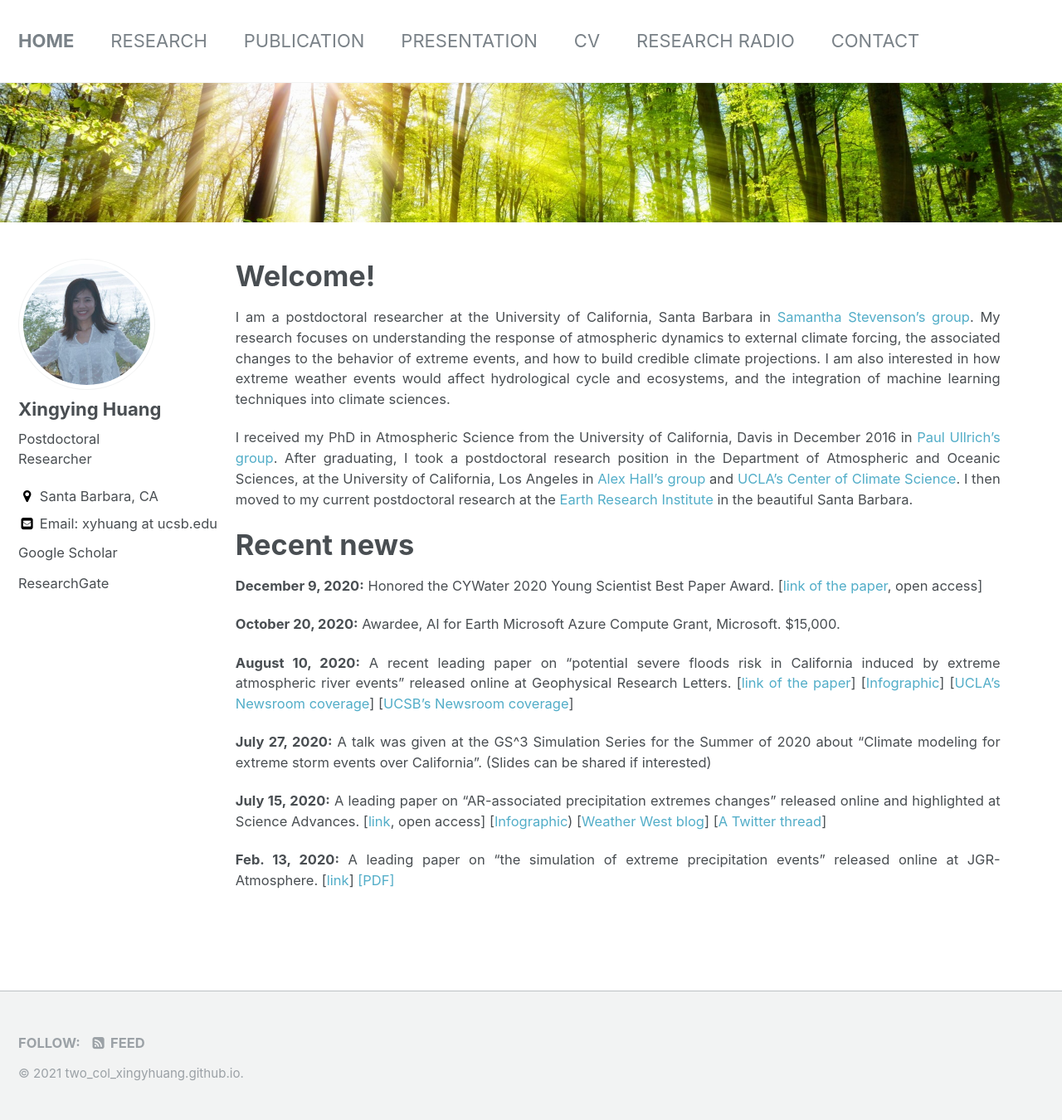
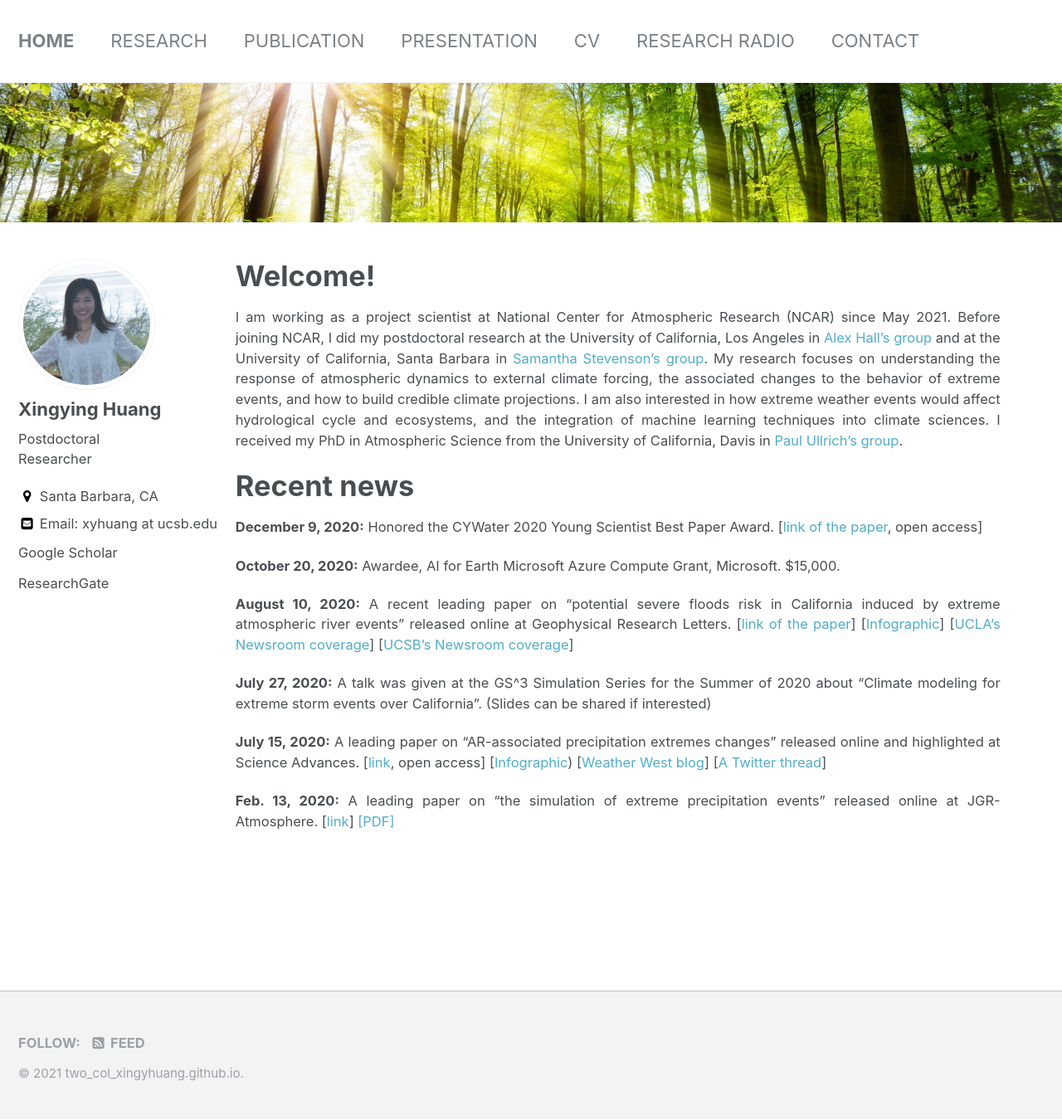
Before and after one commit to Xingyhuang/two_col_xingyhuang.github.io, a Jekyll site: the page built from _pages/home.md, in a window 1280 px wide and 1350 px high. Shown: the whole window at 83% size. Built offline with Jekyll 4.4.1, drawn with Linux system fonts in a browser that asks for light colours.

Commit message:
Update home.md

```diff
--- a/_pages/home.md
+++ b/_pages/home.md
@@ -11,10 +11,7 @@ excerpt: ''
 
 # Welcome!
 
-I am a postdoctoral researcher at the University of California, Santa Barbara in [Samantha Stevenson's group](https://www.samanthalstevenson.com/). My research focuses on understanding the response of atmospheric dynamics to external climate forcing, the associated changes to the behavior of extreme events, and how to build credible climate projections. I am also interested in how extreme weather events would affect hydrological cycle and ecosystems, and the integration of machine learning techniques into climate sciences.
-
-
-I received my PhD in Atmospheric Science from the University of California, Davis in December 2016 in [Paul Ullrich's group](https://climate.ucdavis.edu/). After graduating, I took a postdoctoral research position in the Department of Atmospheric and Oceanic Sciences, at the University of California, Los Angeles in [Alex Hall's group](https://dept.atmos.ucla.edu/alexhall/home) and [UCLA's Center of Climate Science](https://www.ioes.ucla.edu/climate/). I then moved to my current postdoctoral research at the [Earth Research Institute](https://www.eri.ucsb.edu/) in the beautiful Santa Barbara.
+I am working as a project scientist at National Center for Atmospheric Research (NCAR) since May 2021. Before joining NCAR, I did my postdoctoral research at the University of California, Los Angeles in [Alex Hall's group](https://dept.atmos.ucla.edu/alexhall/home) and at the University of California, Santa Barbara in [Samantha Stevenson's group](https://www.samanthalstevenson.com/). My research focuses on understanding the response of atmospheric dynamics to external climate forcing, the associated changes to the behavior of extreme events, and how to build credible climate projections. I am also interested in how extreme weather events would affect hydrological cycle and ecosystems, and the integration of machine learning techniques into climate sciences. I received my PhD in Atmospheric Science from the University of California, Davis in [Paul Ullrich's group](https://climate.ucdavis.edu/).
 
 # Recent news
 
```
